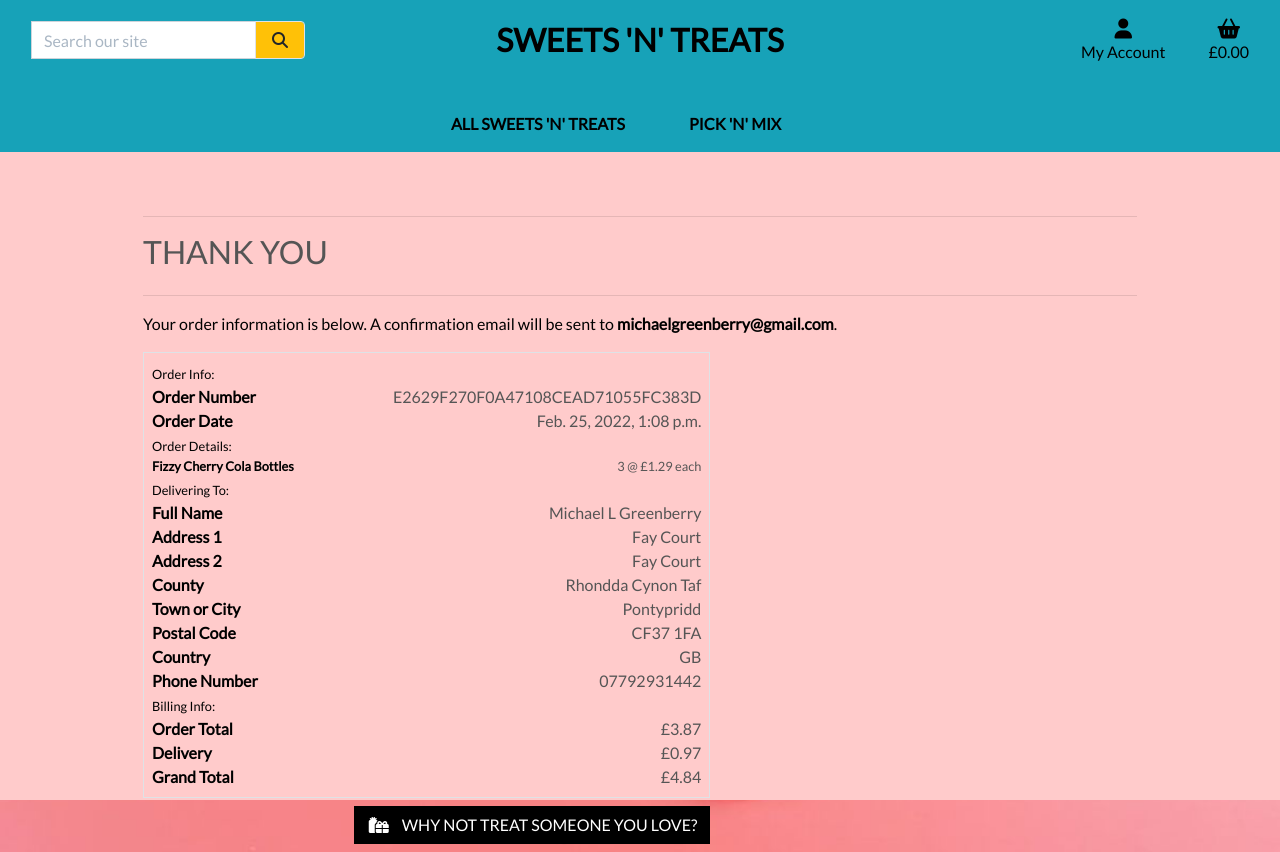
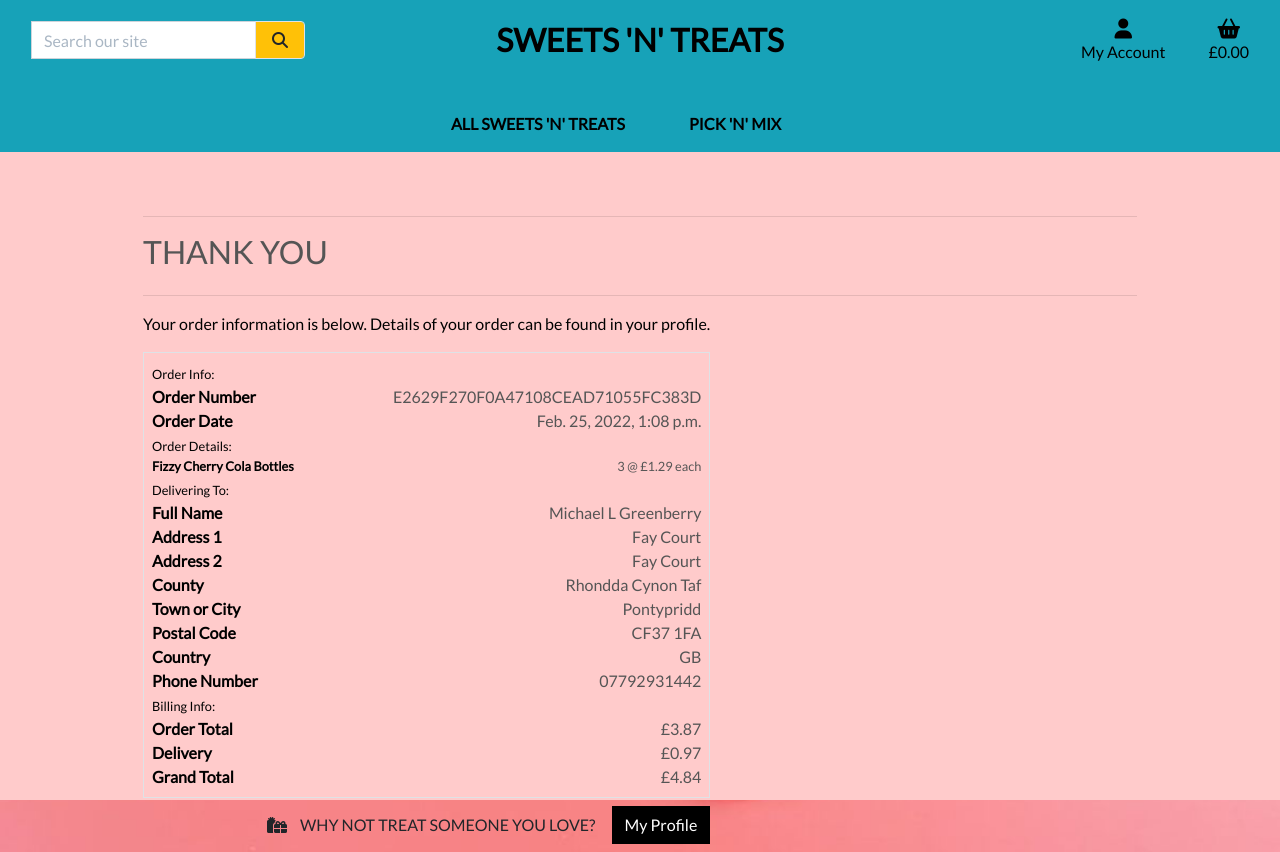
Before and after one commit to mgreenberry/MS4-sweetsntreats, a Django app: page /checkout/checkout_success/E2629F270F0A47108CEAD71055FC383D in a window 1280 px wide. Run offline with Django 3.2, Linux system fonts and the light colour scheme; data comes from the database, SQL or seed files in the repository; some libraries are stand-ins or nearby versions.

Commit message:
amended message to users on successful checkout

```diff
--- a/checkout/templates/checkout/checkout_success.html
+++ b/checkout/templates/checkout/checkout_success.html
@@ -21,7 +21,7 @@
                 <hr>
                 <h2 class="logo-font mb-4">Thank You</h2>
                 <hr>
-                <p class="text-black">Your order information is below. A confirmation email will be sent to <strong>{{ order.email }}</strong>.</p>
+                <p class="text-black">Your order information is below. Details of your order can be found in your profile.</p>
             </div>
         </div>
 
@@ -33,7 +33,6 @@
                             <small class="text-black">Order Info:</small>
                         </div>
                     </div>
-
                     <div class="row">
                         <div class="col-12 col-md-4">
                             <p class="mb-0 text-black font-weight-bold">Order Number</p>
@@ -200,12 +199,13 @@
                         <span class="text-uppercase">Back to Profile</span>
                     </a>
                 {% else %}
-                    <a href="{% url 'products' %}" class="btn btn-black rounded-0 my-2">
+                    <a href="{% url 'products' %}" class="btn btn-white rounded-0 my-2">
                         <span class="icon mr-2">
                             <i class="fas fa-gifts"></i>
                         </span>
                         <span class="text-uppercase">Why not treat someone you love?</span>
                     </a>
+                    <a href="{% url 'profile' %}" class="btn btn-black rounded-0 my-2">My Profile</a>
                 {% endif %}
 			</div>
 		</div>
```
